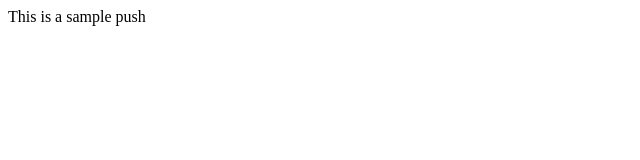
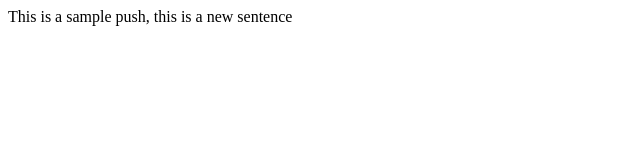
Before and after one commit to lucyy147/13, a plain HTML site: page index.html in a window 1280 px wide. Shown: the whole page, without its empty margins (0-640 px from the left). Drawn offline with Linux system fonts and the light colour scheme.

Commit message:
this is auto commit

```diff
--- a/index.html
+++ b/index.html
@@ -6,6 +6,6 @@
     <title>Document</title>
 </head>
 <body>
-    This is a  sample push
+    This is a  sample push, this is a new sentence
 </body>
 </html>
```
